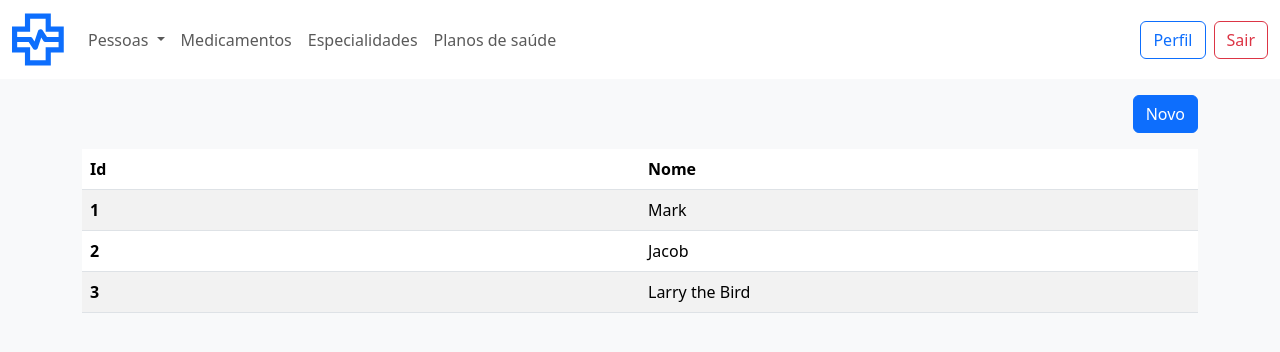
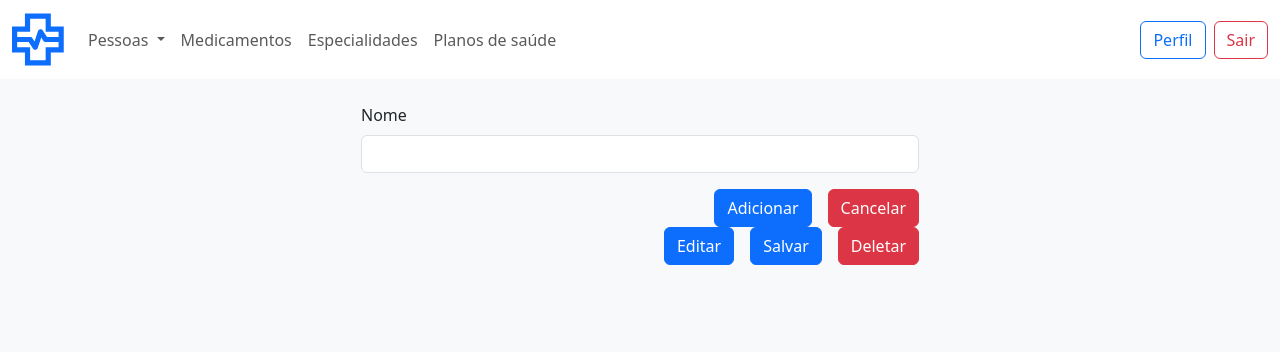
Before and after one commit to miqueiasmiguel/Sigpe.Frontend, an Angular app: page / in a window 1280 px wide. Shown: the top 352 px of the page. Built offline with nearby package versions, Linux system fonts and the light colour scheme.

Commit message:
Criando detalhamento de Medicamento

```diff
--- a/src/app/app.routes.ts
+++ b/src/app/app.routes.ts
@@ -6,6 +6,6 @@
 export const routes: Routes = [
   {
     path: '',
-    component: MedicamentoListaComponent
+    component: MedicamentoComponent
   }
 ];
--- a/src/app/modules/medicamento/medicamento.component.html
+++ b/src/app/modules/medicamento/medicamento.component.html
@@ -1 +1,18 @@
 <app-navbar></app-navbar>
+<div class="container-sm d-flex justify-content-center">
+  <div class="form w-50 mt-4">
+    <div class="mb-3">
+      <label for="nome" class="form-label">Nome</label>
+      <input type="text" class="form-control" id="nome">
+    </div>
+    <div class="d-flex justify-content-end">
+      <button type="submit" class="btn btn-primary me-3">Adicionar</button>
+      <button type="submit" class="btn btn-danger">Cancelar</button>
+    </div>
+    <div class="d-flex justify-content-end">
+      <button type="submit" class="btn btn-primary me-3">Editar</button>
+      <button type="submit" class="btn btn-primary me-3">Salvar</button>
+      <button type="submit" class="btn btn-danger">Deletar</button>
+    </div>
+  </div>
+</div>
```
